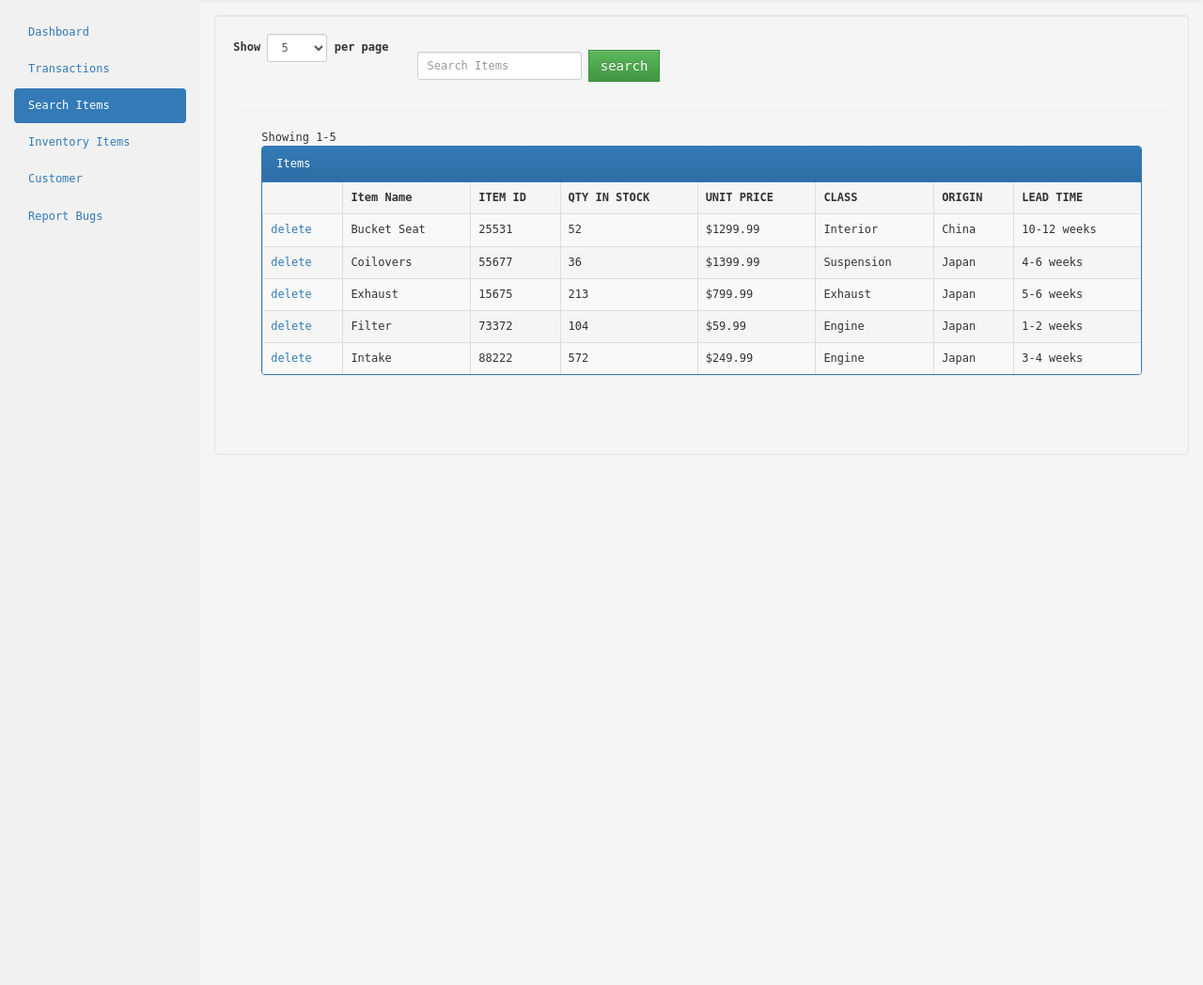
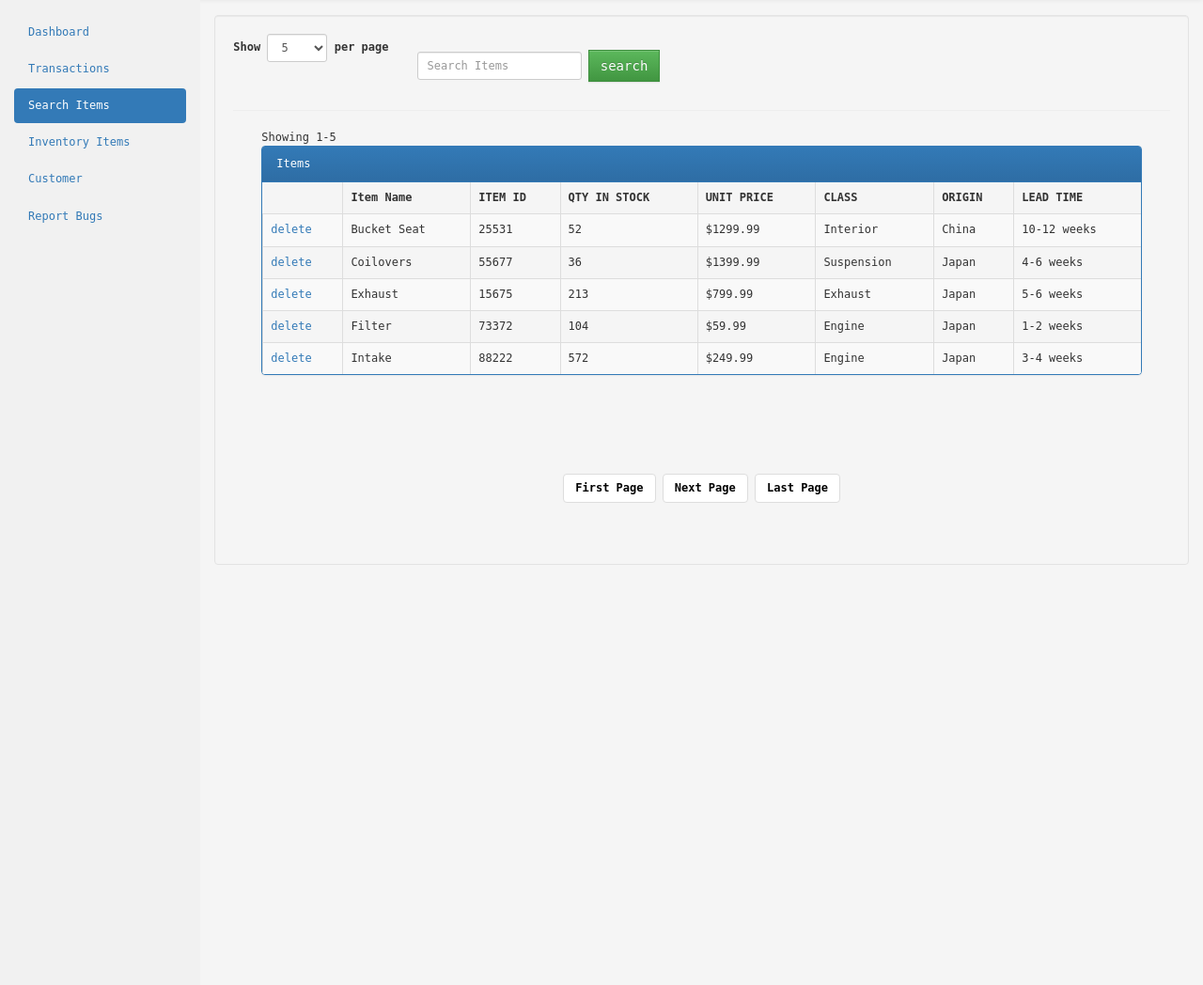
Before and after one commit to Johnal-CSUF/462_SoftwareDesign, a Django app: page /search in a window 1280 px wide. Shown: the part 90-1138 px from the top of the page at 94% size. Run offline with Django 3.2, Linux system fonts and the light colour scheme; data comes from the database, SQL or seed files in the repository; some libraries are stand-ins or nearby versions; some web fonts are replaced.

Commit message:
Add files via upload

```diff
--- a/myproject/templates/search.html
+++ b/myproject/templates/search.html
@@ -458,6 +458,7 @@ Report Bugs
             <li><a href="https://1410inc.xyz/mini-inventory-and-sales-management-system/items/lilt/2" onclick="return lilt(this.href);" data-ci-pagination-page="2" rel="next">&gt;&gt;</a></li>
         </ul>    </ul>-->
 </div></div>
+{% include "page.html" %}
 </div>
 
 </div>
```
